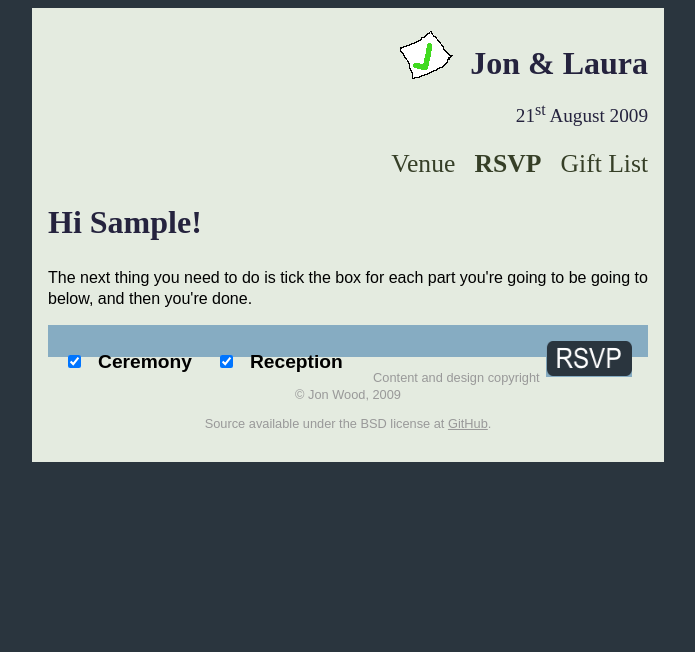
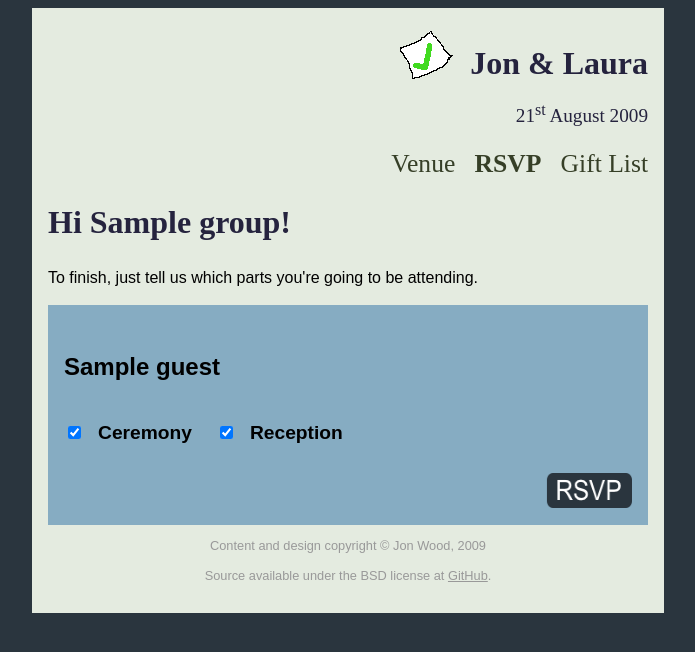
Before and after one commit to jellybob/wedding, a Django app: template templates/guests/stage2.html in a window 1280 px wide. Shown: the top 652 px of the page, without its empty margins (292-987 px from the left). Run offline with Django 3.2, Linux system fonts and the light colour scheme; the template is opened without the code that fills it: most values are stand-ins (such as "Sample title", 1, 10 or a date in 2020); some libraries are stand-ins or nearby versions.

Commit message:
Group guests so that a single contact can RSVP for people individually

```diff
--- a/media/styles/main.css
+++ b/media/styles/main.css
@@ -140,11 +140,6 @@ input.image {
     margin-left: auto;
 }
 
-input.image#stage2 {
-    float: right;
-    margin-top: 0;
-}
-
 p.error {
     font-weight: bold;
     margin-bottom: 1em;
@@ -175,6 +170,15 @@ div.form_block {
     background-color: #86acc2;
     margin-top: 1em;
     padding: 1em;
+}
+
+div.form_block h4 {
+    clear: both;
+}
+
+div.guest_seperator {
+    clear: both;
+    height: 1em;
 }
 /* End RSVP */
 
--- a/templates/guests/stage2.html
+++ b/templates/guests/stage2.html
@@ -3,31 +3,34 @@
 {% block selected %}rsvp{% endblock %}
 
 {% block content %}
-	<h2>Hi {{ guest.first_name }}!</h2>
-	<p>The next thing you need to do is tick the box for each part you're going to be going to
-	   below, and then you're done.</p>
+	<h2>Hi {{ group.name }}!</h2>
+	<p>To finish, just tell us which parts you're going to be attending.</p>
 
 	<div class="form_block">
 		<form action="/rsvp/save" method="post">
-			<input type="hidden" name="email" value="{{ guest.email }}" />
+			<input type="hidden" name="email" value="{{ group.email }}" />
 
+			{% for guest in guests %}
+				<h4>{{ guest }}</h4>
 				<div class="checkbox">
-				<input type="hidden" name="ceremony" value="0" />
-				<input type="checkbox" checked="checked" id="ceremony" name="ceremony" value="1" />
-				<label for="ceremony">Ceremony</label>
+					<input type="hidden" name="{{ guest.id }}_ceremony" value="0" />
+					<input type="checkbox" checked="checked" id="{{ guest.id }}_ceremony" name="{{ guest.id }}_ceremony" value="1" />
+					<label for="{{ guest.id }}_ceremony">Ceremony</label>
 				</div>
-			{% if guest.invite_to_meal %}
+				{% if group.invite_to_meal %}
 					<div class="checkbox">
-				<input type="hidden" name="meal" value="0" />
-				<input type="checkbox" checked="checked" id="meal" name="meal" value="1" />
-				<label for="meal">Meal</label>
+						<input type="hidden" name="{{ guest.id }}_meal" value="0" />
+						<input type="checkbox" checked="checked" id="{{ guest.id }}_meal" name="{{ guest.id }}_meal" value="1" />
+						<label for="{{ guest.id }}_meal">Meal</label>
 					</div>
 				{% endif %}
 				<div class="checkbox">
-				<input type="hidden" name="reception" value="0" />
-				<input type="checkbox" checked="checked" id="reception" name="reception" value="1" />
-				<label for="reception">Reception</label>
+					<input type="hidden" name="{{ guest.id }}_reception" value="0" />
+					<input type="checkbox" checked="checked" id="{{ guest.id }}_reception" name="{{ guest.id }}_reception" value="1" />
+					<label for="{{ guest.id }}_reception">Reception</label>
 				</div>
+				<div class="guest_seperator"></div>
+			{% endfor %}
 
 			<input type="image" name="submit" class="image" id="stage2"
 				   src="/media/images/rsvp_button.png" alt="RSVP" width="86" height="36"/>
```
Also changed, not shown: guests/views.py (+14 -10 lines). Lines whose indentation alone changed are shown as unchanged.
